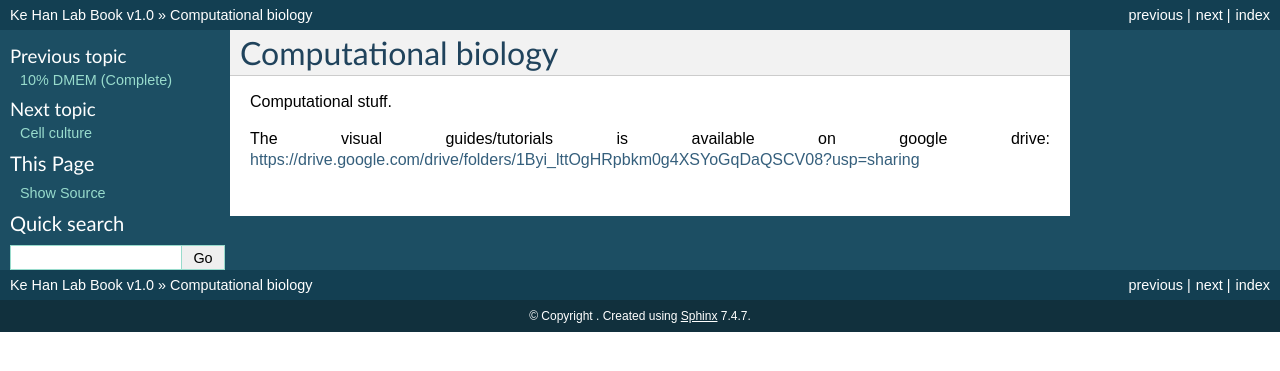
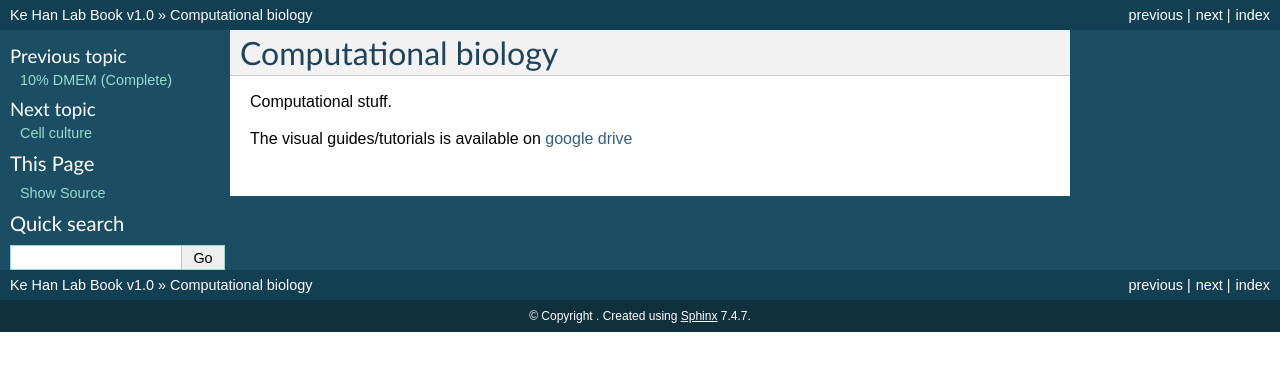
Before and after one commit to kehantan/labbook, a Sphinx documentation site: the page built from docs/computational.rst, in a window 1280 px wide. Shown: the top 371 px of the page. Built offline with Sphinx 7.4.7, drawn with Linux system fonts in a browser that asks for light colours; pages that are not in the unit, such as notebooks, are missing from menus.

Commit message:
Update computational.rst

```diff
--- a/docs/computational.rst
+++ b/docs/computational.rst
@@ -3,8 +3,7 @@
 
 Computational stuff.
 
-The visual guides/tutorials is available on google drive:
-https://drive.google.com/drive/folders/1Byi_lttOgHRpbkm0g4XSYoGqDaQSCV08?usp=sharing
+The visual guides/tutorials is available on `google drive <https://drive.google.com/drive/folders/1Byi_lttOgHRpbkm0g4XSYoGqDaQSCV08?usp=sharing>`_
 
 .. toctree::
    :maxdepth: 1
```
